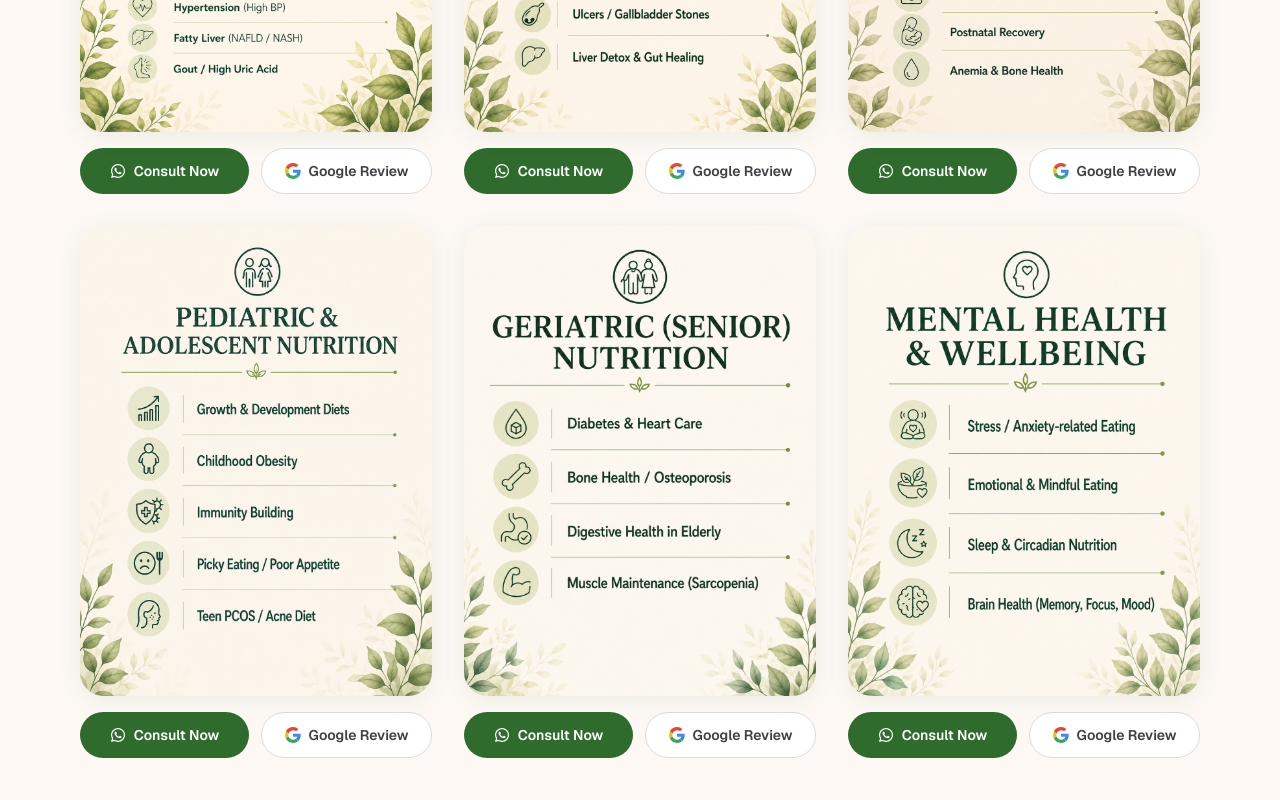
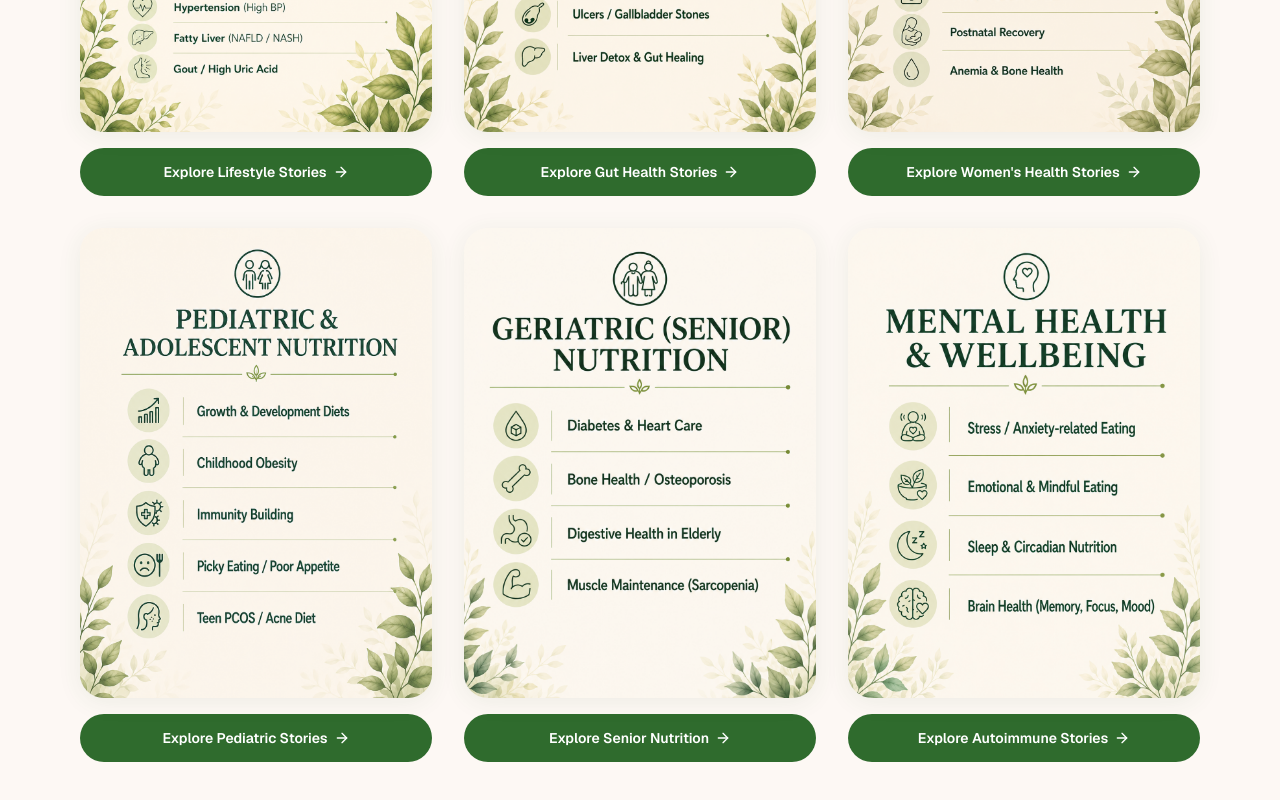
Before and after one commit to nutririseheena/reviva-nutrition, a Next.js app: page /consult in a window 1280 px wide. Shown: the part 1510-2310 px from the top of the page. Built offline with nearby package versions, Linux system fonts and the light colour scheme.

Commit message:
On consult page - Re-direct it to testimonial review and keep those buttons common

```diff
--- a/components/consult/HealingJourney.tsx
+++ b/components/consult/HealingJourney.tsx
@@ -2,39 +2,49 @@
 
 import Image from "next/image";
 import { motion } from "framer-motion";
-import { FaWhatsapp } from "react-icons/fa";
-import { siteConfig } from "@/data/site";
+import { ArrowRight } from "lucide-react";
+import type { TestimonialCategory } from "@/data/testimonials";
 
 const specializations = [
   {
     src: "/images/consult/healing1.png",
     alt: "Lifestyle & Metabolic Disorders — Reviva Nutrition",
+    testimonialCategory: "Lifestyle and Metabolic Disorder" as TestimonialCategory,
+    buttonLabel: "Explore Lifestyle Stories",
   },
   {
     src: "/images/consult/healing2.png",
     alt: "Digestive & Gut Health — Reviva Nutrition",
+    testimonialCategory: "Digestive & Gut Health" as TestimonialCategory,
+    buttonLabel: "Explore Gut Health Stories",
   },
   {
     src: "/images/consult/healing_3.png",
     alt: "Women's Health — Reviva Nutrition",
+    testimonialCategory: "Womens Health" as TestimonialCategory,
+    buttonLabel: "Explore Women's Health Stories",
   },
   {
     src: "/images/consult/healing4.png",
     alt: "Pediatric & Adolescent Nutrition — Reviva Nutrition",
+    testimonialCategory: "Pediatric & Adolescent Nutrition" as TestimonialCategory,
+    buttonLabel: "Explore Pediatric Stories",
   },
   {
     src: "/images/consult/healing5.png",
     alt: "Senior Nutrition — Reviva Nutrition",
+    testimonialCategory: "Geriatric Nutrition - Senior Citizen" as TestimonialCategory,
+    buttonLabel: "Explore Senior Nutrition",
   },
   {
     src: "/images/consult/healing6.png",
     alt: "Mental Health & Wellbeing — Reviva Nutrition",
+    testimonialCategory: "Autoimmune" as TestimonialCategory,
+    buttonLabel: "Explore Autoimmune Stories",
   },
 ];
 
 export default function HealingJourney() {
-  const whatsappUrl = `https://wa.me/${siteConfig.contact.phone.replace("+", "")}`;
-
   return (
     <section className="py-20 sm:py-24 md:py-28" style={{ backgroundColor: "#fdf8f4" }}>
       <div className="mx-auto max-w-7xl page-pad">
@@ -105,54 +115,14 @@ export default function HealingJourney() {
                 />
               </div>
 
-              {/* Buttons below the card */}
-              <div className="mt-4 flex gap-3">
-                {/* Consult Now — WhatsApp */}
-                <a
-                  href={whatsappUrl}
-                  target="_blank"
-                  rel="noopener noreferrer"
-                  className="flex-1 inline-flex items-center justify-center gap-2 rounded-full py-3 text-sm font-semibold text-white transition-all hover:scale-[1.03] hover:shadow-md"
-                  style={{ backgroundColor: "var(--reviva-green)" }}
-                >
-                  <FaWhatsapp size={16} />
-                  Consult Now
-                </a>
-
-                {/* Google Review */}
-                <a
-                  href={siteConfig.googleReview.url}
-                  target="_blank"
-                  rel="noopener noreferrer"
-                  className="flex-1 inline-flex items-center justify-center gap-2 rounded-full border py-3 text-sm font-semibold bg-white transition-all hover:scale-[1.03] hover:shadow-md"
-                  style={{ borderColor: "#dadce0", color: "#3c4043" }}
-                >
-                  <svg
-                    width="16"
-                    height="16"
-                    viewBox="0 0 48 48"
-                    xmlns="http://www.w3.org/2000/svg"
-                  >
-                    <path
-                      fill="#EA4335"
-                      d="M24 9.5c3.54 0 6.71 1.22 9.21 3.6l6.85-6.85C35.9 2.38 30.47 0 24 0 14.62 0 6.51 5.38 2.56 13.22l7.98 6.19C12.43 13.72 17.74 9.5 24 9.5z"
-                    />
-                    <path
-                      fill="#4285F4"
-                      d="M46.98 24.55c0-1.57-.15-3.09-.38-4.55H24v9.02h12.94c-.58 2.96-2.26 5.48-4.78 7.18l7.73 6c4.51-4.18 7.09-10.36 7.09-17.65z"
-                    />
-                    <path
-                      fill="#FBBC05"
-                      d="M10.53 28.59c-.48-1.45-.76-2.99-.76-4.59s.27-3.14.76-4.59l-7.98-6.19C.92 16.46 0 20.12 0 24c0 3.88.92 7.54 2.56 10.78l7.97-6.19z"
-                    />
-                    <path
-                      fill="#34A853"
-                      d="M24 48c6.48 0 11.93-2.13 15.89-5.81l-7.73-6c-2.15 1.45-4.92 2.3-8.16 2.3-6.26 0-11.57-4.22-13.47-9.91l-7.98 6.19C6.51 42.62 14.62 48 24 48z"
-                    />
-                  </svg>
-                  Google Review
-                </a>
-              </div>
+              <a
+                href={`/testimonials?category=${encodeURIComponent(spec.testimonialCategory)}`}
+                className="mt-4 inline-flex min-h-12 w-full items-center justify-center gap-1.5 rounded-full px-3 py-3 text-center text-xs font-semibold text-white transition-all hover:scale-[1.03] hover:shadow-md sm:px-4 sm:text-sm"
+                style={{ backgroundColor: "var(--reviva-green)" }}
+              >
+                <span className="whitespace-nowrap">{spec.buttonLabel}</span>
+                <ArrowRight size={16} />
+              </a>
             </motion.div>
           ))}
         </div>
--- a/components/testimonials/TestimonialsGrid.tsx
+++ b/components/testimonials/TestimonialsGrid.tsx
@@ -10,15 +10,27 @@ import {
 } from "@/data/testimonials";
 import { accentColors, cardGradients } from "@/data/home";
 
+function getInitialCategory(): TestimonialCategory | "All" {
+  if (typeof window === "undefined") return "All";
+
+  const category = new URLSearchParams(window.location.search).get("category");
+  return category && testimonialCategories.includes(category as TestimonialCategory)
+    ? (category as TestimonialCategory)
+    : "All";
+}
+
 export default function TestimonialsGrid() {
-  const [activeCategory, setActiveCategory] = useState<TestimonialCategory | "All">("All");
+  const [activeCategory, setActiveCategory] = useState<TestimonialCategory | "All">(
+    getInitialCategory
+  );
+
   const visibleTestimonials =
     activeCategory === "All"
       ? allTestimonials
       : allTestimonials.filter((testimonial) => testimonial.category === activeCategory);
 
   return (
-    <section className="bg-[var(--reviva-cream)] pb-20 sm:pb-24 md:pb-28">
+    <section id="testimonials-grid" className="bg-[var(--reviva-cream)] pb-20 sm:pb-24 md:pb-28">
       <motion.div
         className="mb-10 w-full px-5 py-12 text-center sm:px-8 md:py-16 lg:px-20"
         style={{
@@ -65,7 +77,7 @@ export default function TestimonialsGrid() {
                 type="button"
                 aria-pressed={isActive}
                 onClick={() => startTransition(() => setActiveCategory(category))}
-                className="rounded-full border px-4 py-2 text-sm font-semibold transition-colors sm:px-5"
+                className="cursor-pointer rounded-full border px-4 py-2 text-sm font-semibold transition-colors sm:px-5"
                 style={{
                   backgroundColor: isActive ? "var(--reviva-green)" : "rgba(255,255,255,0.8)",
                   borderColor: isActive ? "var(--reviva-green)" : "var(--reviva-blush-deep)",
```
